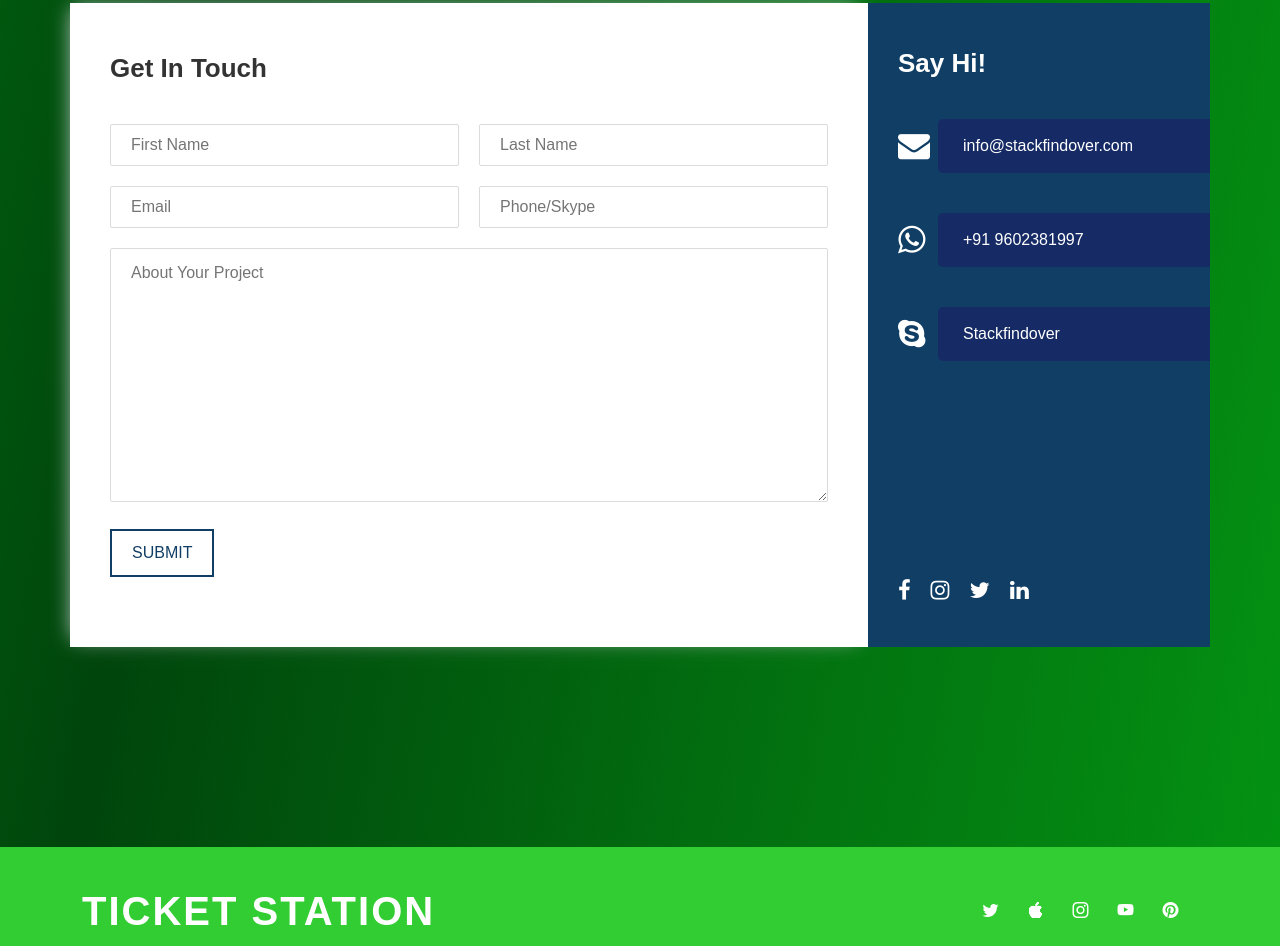
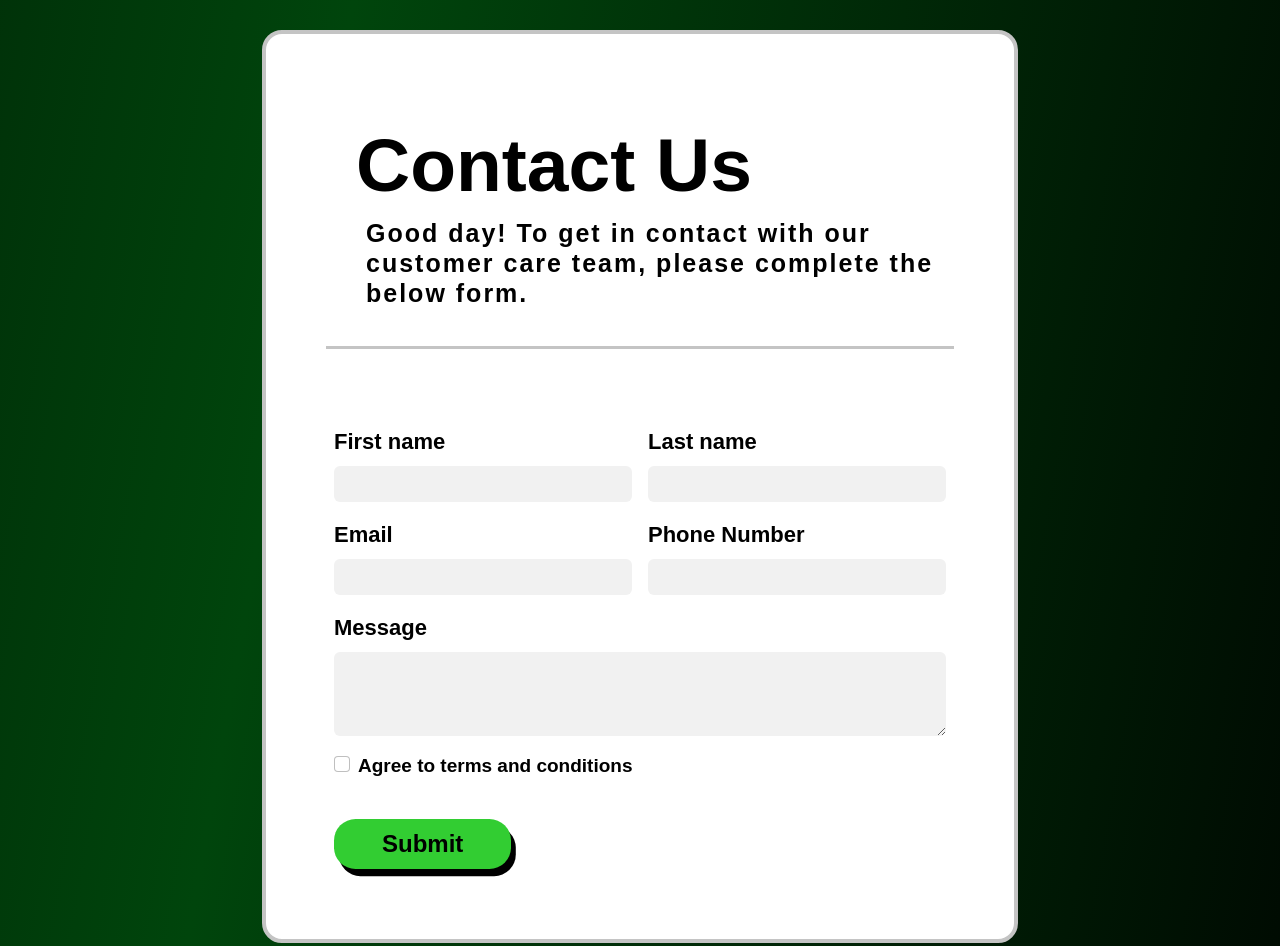
Before and after one commit to Aeden-Manell/Ticket-Station-Group-A, a plain HTML site: page contactus.html in a window 1280 px wide. Shown: the part 930-1876 px from the top of the page. Drawn offline with Linux system fonts and the light colour scheme; a web font is replaced by a local one.

Commit message:
version 1.8

```diff
--- a/contactus.html
+++ b/contactus.html
@@ -121,65 +121,73 @@
         <section id="home-about" class="section-showcase">
             <div class="container-about">
                 <div>
-                    <h1>About <br>- Ticket Station</h1>
+                    <h1>Contact Us</h1>
                     <p>
-                        Ticket Station is more than just a ticketing platform. It is a symbol of hope, innovation, and
-                        the power of dreams. We invite you to join us on our journey to make live events accessible and
-                        enjoyable for all.
+                        Good day! To get in contact with our customer care team, please complete the below form.
                     </p>
                 </div>
-                <img src="http://127.0.0.1:5500/images/img2.svg" alt="" />
+                <img src="http://127.0.0.1:5500/images/img1.svg" alt="" />
             </div>
         </section>
 
 
-        <section class="footer_get_touch_outer" id="contact-us">
-            <div class="container-contact">
-                <div class="footer_get_touch_inner grid-70-30">
-                    <div class="colmun-70 get_form">
-                        <div class="get_form_inner">
-                            <div class="get_form_inner_text">
-                                <h3>Get In Touch</h3>
-                            </div>
-                            <form action="#">
-                                <div class="grid-50-50">
-                                    <input type="text" placeholder="First Name">
-                                    <input type="text" placeholder="Last Name">
-                                    <input type="email" placeholder="Email">
-                                    <input type="tel" placeholder="Phone/Skype">
-                                </div>
-                                <div class="grid-full">
-                                    <textarea placeholder="About Your Project" cols="30" rows="10"></textarea>
-                                    <input type="submit" value="Submit">
-                                </div>
-                            </form>
-                        </div>
+        <section class="contactform-section">
+            <form class="row g-3 needs-validation" id="form-div" novalidate>
+                <div id="heading-contact">
+                    <h2 id="about-h2" style="color: black;">Contact Us</h2>
+                    <h4 id="about-h4" style="color: black;">Good day! To get in contact with our customer care team, please complete the below form.</h4>
+                </div>
+                <div class="col-6">
+                  <label for="validationCustom01" class="form-label">First name</label>
+                  <input type="text" class="form-control" id="validationCustom01" value="" required>
+                  <div class="valid-feedback">
+                    Please enter your first name.
+                  </div>
+                </div>
+                <div class="col-6">
+                  <label for="validationCustom02" class="form-label">Last name</label>
+                  <input type="text" class="form-control" id="validationCustom02" value="" required>
+                  <div class="valid-feedback">
+                    Please enter your last name.
+                  </div>
+                </div>
+                <div class="col-6">
+                  <label for="validationEmail" class="form-label">Email</label>
+                  <input type="email" class="form-control" id="validationEmail" value="" required>
+                  <div class="invalid-feedback">
+                    Please provide a valid email address.
+                  </div>
+                </div>
+                <div class="col-6">
+                    <label for="validationPhone" class="form-label">Phone Number</label>
+                    <input type="tel" class="form-control" id="validationPhone" value="">
+                    <div class="invalid-feedback">
+                      Please provide a valid phone number in the format xxx-xxx-xxxx.
                     </div>
-                    <div class="colmun-30 get_say_form">
-                        <h5>Say Hi!</h5>
-                        <ul class="get_say_info_sec">
-                            <li>
-                                <i class="fa fa-envelope"></i>
-                                <a href="mailto:">info@stackfindover.com</a>
-                            </li>
-                            <li>
-                                <i class="fa fa-whatsapp"></i>
-                                <a href="tel:">+91 9602381997</a>
-                            </li>
-                            <li>
-                                <i class="fa fa-skype"></i>
-                                <a href="#">Stackfindover</a>
-                            </li>
-                        </ul>
-                        <ul class="get_say_social-icn">
-                            <li><a href="#"><i class="fa fa-facebook"></i></a></li>
-                            <li><a href="#"><i class="fa fa-instagram"></i></a></li>
-                            <li><a href="#"><i class="fa fa-twitter"></i></a></li>
-                            <li><a href="#"><i class="fa fa-linkedin"></i></a></li>
-                        </ul>
+                  </div>
+                <div class="col-12">
+                  <label for="validationMessage" class="form-label">Message</label>
+                  <textarea class="form-control" id="validationMessage" rows="3" required></textarea>
+                  <div class="invalid-feedback">
+                    Please enter a message.
+                  </div>
+                </div>
+                <div class="col-12">
+                  <div class="form-check">
+                    <input class="form-check-input" type="checkbox" value="" id="invalidCheck" required>
+                    <label class="form-check-label" for="invalidCheck">
+                      Agree to terms and conditions
+                    </label>
+                    <div class="invalid-feedback">
+                      You must agree before submitting.
                     </div>
+                  </div>
                 </div>
-            </div>
+                <div class="col-12">
+                  <button class="button-submit" type="submit">Submit</button>
+                </div>
+              </form>
+        </section>
 
 
     </main>
@@ -306,6 +314,7 @@
     <!-- JAVASCRIPT FILES -->
     <script src="js/jquery.min.js"></script>
     <script src="js/ticketsearch.js"></script>
+    <script src="js/contactform-validation.js"></script>
     <script src="js/bootstrap.min.js"></script>
     <script src="js/jquery.sticky.js"></script>
     <script src="js/click-scroll.js"></script>
--- a/css/contact.css
+++ b/css/contact.css
@@ -1,129 +1,8 @@
-.footer_get_touch_outer {
-    margin-top: 80px;
-  }
-  .container-contact {
-    width: 95%;
-    max-width: 1140px;
-    margin: auto;
-  }
-  .grid-70-30 {
-    display: grid;
-    grid-template-columns: 70% 30%;
-  }
-  .get_form_inner {
-    display: block;
-    padding: 50px 40px;
-    background: #fff;
-    box-shadow: -4px -2px 20px -7px #cfd5df;
-  }
-  input[type="text"], input[type="text"], input[type="email"], input[type="tel"] {
-    border: 1px solid #dbdbdb;
-    border-radius: 2px;
-    color: #333;
-    height: 42px;
-    padding: 0 0 0 20px;
-    width: 100%;
-    outline: 0;
-  }
-  .grid-50-50 {
-    display: grid;
-    grid-template-columns: 1fr 1fr;
-    grid-gap: 20px;
-  }
-  .grid-full {
-    margin: 20px 0;
-  }
-  textarea {
-    border: 1px solid #dbdbdb;
-    border-radius: 2px;
-    color: #333;
-    padding: 12px 0 0 20px;
-    width: 100%;
-    outline: 0;
-    margin-bottom: 20px;
-  }
-  .get_form_inner_text h3 {
-    color: #333;
-    font-size: 26px;
-    font-weight: 600;
-    margin-bottom: 40px;
-  }
-  input[type="submit"] {
-    display: inline-block;
-    font-size: 16px;
-    text-transform: uppercase;
-    background: transparent;
-    border: 2px solid;
-    font-weight: 500;
-    padding: 10px 20px;
-    outline: 0;
-    cursor: pointer;
-    color: #103e65;
-    transition: all 0.3s cubic-bezier(0.55, 0.055, 0.675, 0.19);
-    -webkit-transition: all 0.3s cubic-bezier(0.55, 0.055, 0.675, 0.19);
-    -moz-transition: all 0.3s cubic-bezier(0.55, 0.055, 0.675, 0.19);
-    -ms-transition: all 0.3s cubic-bezier(0.55, 0.055, 0.675, 0.19);
-    -o-transition: all 0.3s cubic-bezier(0.55, 0.055, 0.675, 0.19);
-  }
-  input[type="submit"]:hover {
-    background-color: #f85508;
-    border-color: #f85508;
-    color: #fff;
-  }
-  .get_say_form {
-    display: inline-block;
-    padding: 45px 0 25px 30px;
-    background: #103e65;
-    position: relative;
-  }
-  .get_say_form h5 {
-    color: #fff;
-    font-size: 26px;
-    margin: 0 0 40px;
-  }
-  ul {
-    list-style: none;
-    padding: 0;
-    margin: 0;
-  }
-  .get_say_social-icn {
-    display: flex;
-    position: absolute;
-    bottom: 40px;
-  }
-  .get_say_social-icn a {
-    font-size: 22px;
-    color: #fff;
-    padding: 0 20px 0 0;
-  }
-  .get_say_info_sec i {
-    color: #fff;
-    font-size: 32px;
-  }
-  .get_say_info_sec > li {
-    display: grid;
-    grid-template-columns: 40px auto;
-    align-items: center;
-    margin-bottom: 40px;
-  }
-  .get_say_info_sec > li a {
-    width: 100%;
-    display: block;
-    padding: 15px 25px;
-    color: #fff;
-    font-size: 16px;
-    text-decoration: unset;
-    font-weight: 500;
-    background: #162b65;
-    border-radius: 5px 0 0 5px;
-  }
-  .get_say_info_sec > li a:hover {
-    background-color: #f85508;
-  }
-
-  #contact-us {
-    margin-top: -90px;
-    padding-top: 160px;
+.contactform-section {
+    border-top: #00b91f solid 3px;
+    padding-left: 270px;
+    padding-right: 270px;
+    padding-top: 110px;
     padding-bottom: 200px;
     background-image: url('');
     background-color: #000000;
@@ -131,10 +10,77 @@
     background-size: cover;
     position: relative;
     animation: animateBg 7s linear infinite;
-    background-image: linear-gradient(100deg,#00b017,#00450c,#049813,rgb(0, 0, 0),#000000,#000000,#00b91f);
+    background-image: linear-gradient(100deg, #000000, #00450c, #000000, rgb(0, 0, 0), #000000, #000000, #00b91f);
     background-size: 600% 100%;
+}
+
+@keyframes animateBg {
+    0% {
+        background-position: 100% 0%;
+    }
+
+    100% {
+        background-position: 0% 0%;
+    }
+}
+
+#form-div {
+    padding: 70px 60px;
+    background-color: rgb(255, 255, 255);
+    border: 4px #c4c4c4 solid;
+    border-radius: 20px;
+}
+
+#heading-contact{
+    padding-left: 30px;
+    padding-bottom: 30px;
+    border-bottom: #c4c4c4 3px solid;
+    margin-bottom: 60px;
+}
+
+.form-label{
+    font-family: "Bai Jamjuree", sans-serif;
+    font-size: 22px;
+    font-weight: 600;
+    color: #000000;
+}
+
+.form-check-label{
+    font-family: "Bai Jamjuree", sans-serif;
+    font-size: 19px;
+    font-weight: 600;
+    color: #000000;
+}
+
+.form-control{
+    background-color: #f1f1f1;
+    border: #c4c4c4;
+}
+
+
+
+.button-submit {
+    margin-top: 20px;
+    background: var(--secondary-color);
+    font-family: inherit;
+    padding: 0.3em 2em;
+    font-weight: bolder;
+    font-size: 24px;
+    border-radius: 0.9em;
+    box-shadow: 0.2em 0.3em;
+    border: #000000;
+    cursor: pointer;
   }
-  @keyframes animateBg {
-    0% { background-position: 100% 0%; }
-    100% { background-position: 0% 0%; }
+
+  .button-submit:hover {
+    color: var(--secondary-color);
+    transform: translate(-0.05em, -0.05em);
+    box-shadow: 0.15em 0.15em;
+    background: black;
+    border-radius: 0.9em;
   }
+
+  .button-submit:active {
+    transform: translate(0.05em, 0.05em);
+    box-shadow: 0.05em 0.05em;
+  }
--- /dev/null
+++ b/js/contactform-validation.js
@@ -0,0 +1,20 @@
+// Example starter JavaScript for disabling form submissions if there are invalid fields
+(function () {
+    'use strict'
+
+    // Fetch all the forms we want to apply custom Bootstrap validation styles to
+    var forms = document.querySelectorAll('.needs-validation')
+
+    // Loop over them and prevent submission
+    Array.prototype.slice.call(forms)
+      .forEach(function (form) {
+        form.addEventListener('submit', function (event) {
+          if (!form.checkValidity()) {
+            event.preventDefault()
+            event.stopPropagation()
+          }
+
+          form.classList.add('was-validated')
+        }, false)
+      })
+  })()
```
